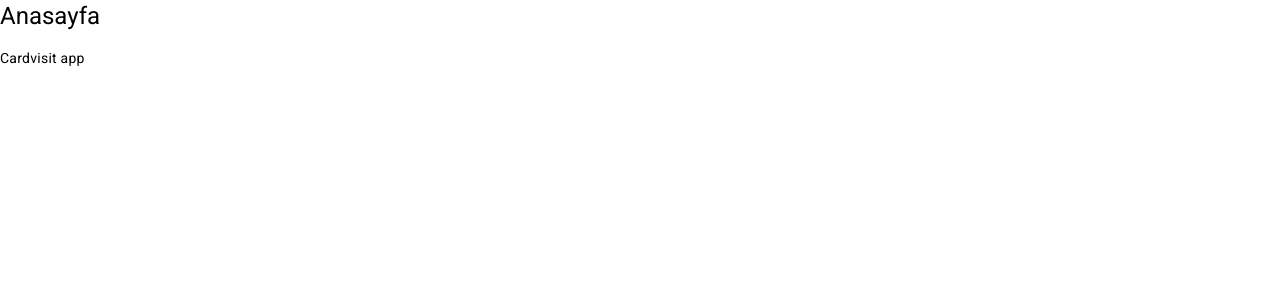
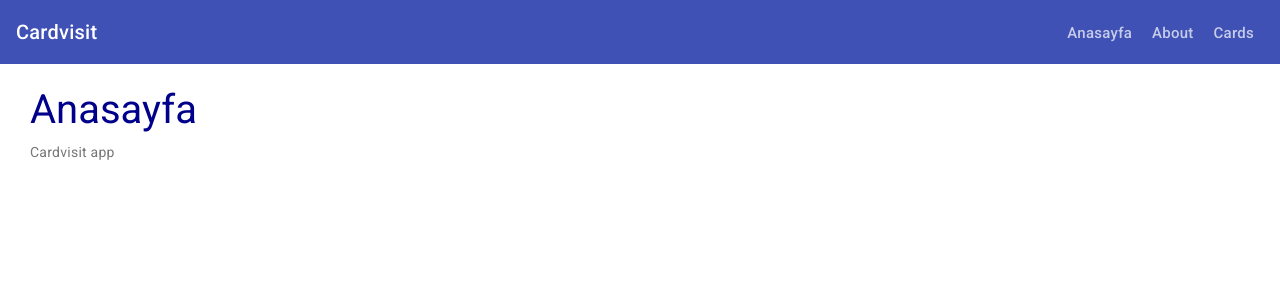
Before and after one commit to IAyseKaya/CardvisitApp, an Angular app: page / in a window 1280 px wide. Shown: the top 300 px of the page. Built offline with nearby package versions, Linux system fonts and the light colour scheme.

Commit message:
header style düzenlendi

```diff
--- a/src/app/app-routing.module.ts
+++ b/src/app/app-routing.module.ts
@@ -13,6 +13,7 @@
     path:'about',
     component:AboutComponent
   },
+  { path: 'cards', loadChildren: () => import('./cards/cards.module').then(m => m.CardsModule) },
 
 ];
 
--- a/src/app/app.module.ts
+++ b/src/app/app.module.ts
@@ -1,13 +1,12 @@
 import { NgModule } from '@angular/core';
 import { BrowserModule } from '@angular/platform-browser';
-
 import { AppRoutingModule } from './app-routing.module';
 import { AppComponent } from './app.component';
 import { HeaderComponent } from './component/header/header.component';
 import { HomeComponent } from './component/home/home.component';
 import { AboutComponent } from './component/about/about.component';
 import { BrowserAnimationsModule } from '@angular/platform-browser/animations';
-
+import {MatToolbarModule} from '@angular/material/toolbar';
 @NgModule({
   declarations: [
     AppComponent,
@@ -18,7 +17,8 @@
   imports: [
     BrowserModule,
     AppRoutingModule,
-    BrowserAnimationsModule
+    BrowserAnimationsModule,
+    MatToolbarModule,
   ],
   providers: [],
   bootstrap: [AppComponent]
--- a/src/app/component/header/header.component.html
+++ b/src/app/component/header/header.component.html
@@ -1,3 +1,12 @@
 <header class="">
-
+  <mat-toolbar color="primary" r>
+    <span>Cardvisit</span>
+    <span class="example-spacer"></span>
+    <ul class="header-menu">
+      <li >
+        <a routerLink="/" routerLinkActive="active" [routerLinkActiveOptions]="{ exact : true }">Anasayfa</a></li>
+      <li><a routerLink="/about" routerLinkActive="active" [routerLinkActiveOptions]="{ exact : true }">About</a></li>
+      <li><a routerLink="/cards" routerLinkActive="active" [routerLinkActiveOptions]="{ exact : true }">Cards</a></li>
+    </ul>
+  </mat-toolbar>
 </header>
--- a/src/app/component/header/header.component.scss
+++ b/src/app/component/header/header.component.scss
@@ -1,4 +1,22 @@
-.header{
-  height: 70px ;
-  background-color: lightblue;
+.example-spacer {
+  flex: 1 1 auto;
 }
+.header-menu{
+  padding: 0;
+  margin: 0;
+  list-style: none;
+  display: flex;
+  li{
+    a{
+    color: #fff;
+    padding: 0 10px;
+    text-decoration: none;
+    font-size: 15px ;
+    opacity: 0.7;
+      &:hover,&:active{
+        opacity: 1;
+      }
+  }
+ }
+
+}
--- a/src/styles.scss
+++ b/src/styles.scss
@@ -2,3 +2,13 @@
 
 html, body { height: 100%; }
 body { margin: 0; font-family: Roboto, "Helvetica Neue", sans-serif; }
+main{
+padding: 30px;
+  .page-title{
+  font-size: 40px;
+  color: darkblue;
+}
+.page-description{
+  color : #777;
+}
+}
```
